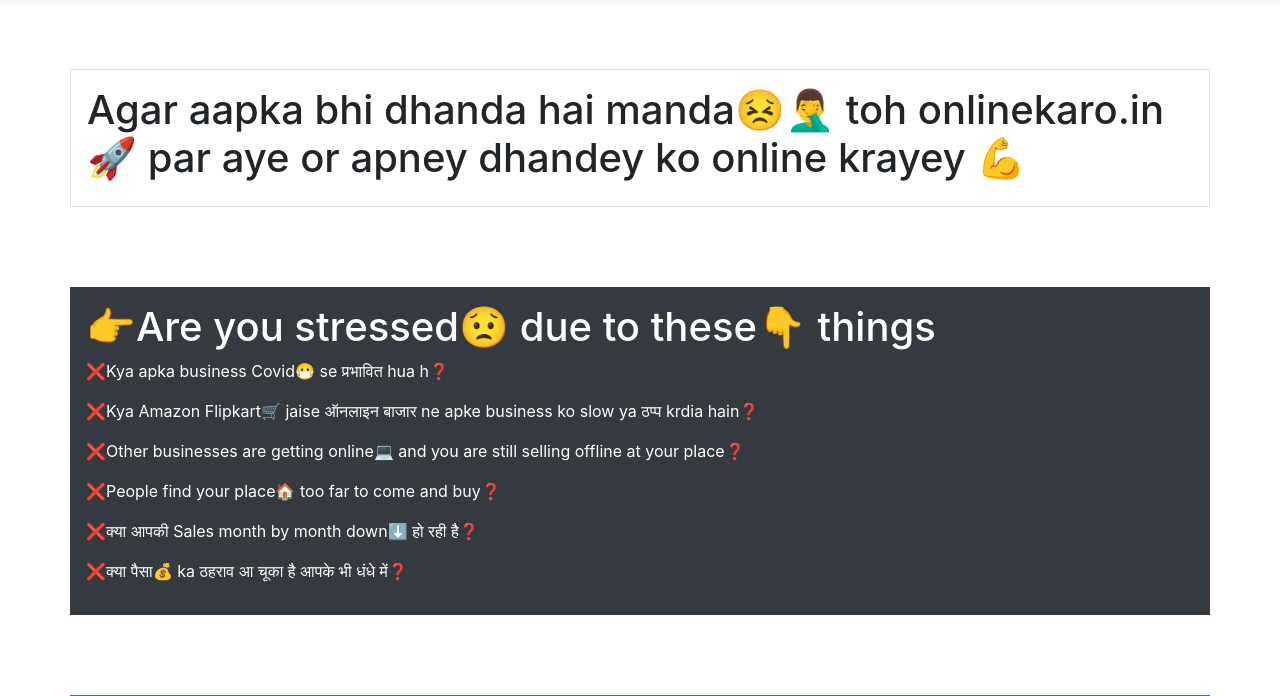
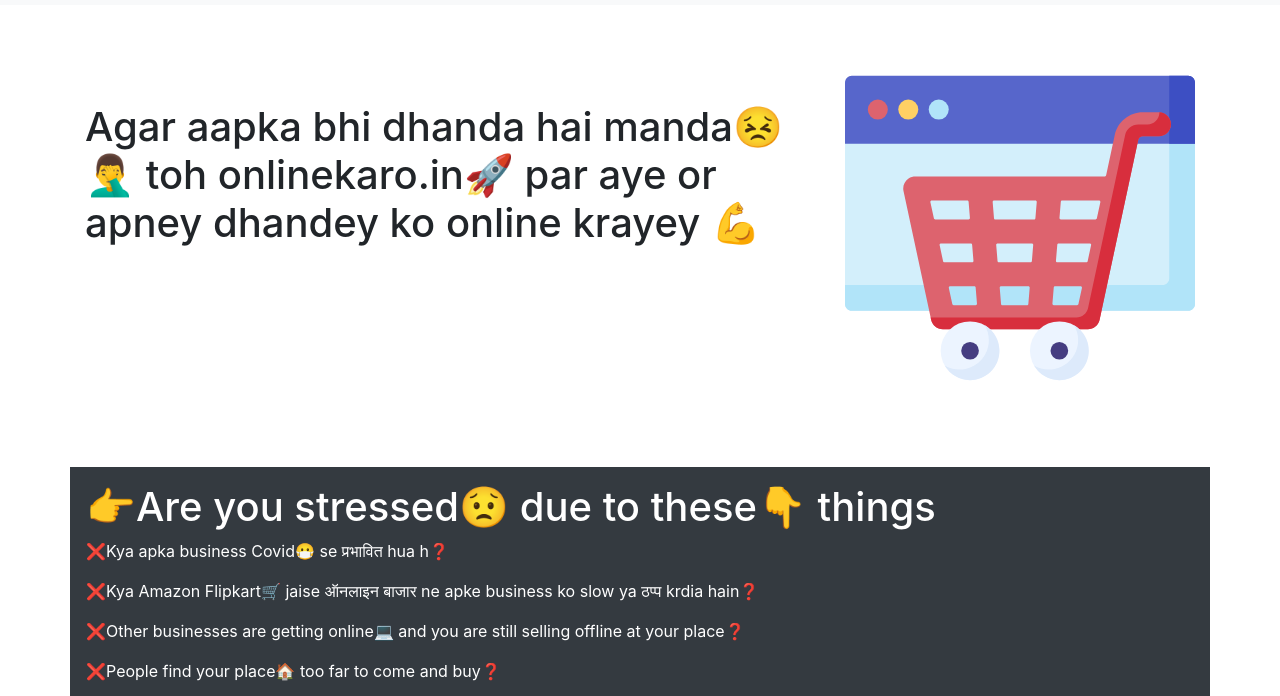
Before and after one commit to priyanshu-panwar/onlinekaro.in, a plain HTML site: page index.html in a window 1280 px wide. Shown: the part 96-792 px from the top of the page. Drawn offline with nearby package versions, Linux system fonts and the light colour scheme.

Commit message:
pictures

```diff
--- a/index.html
+++ b/index.html
@@ -85,32 +85,22 @@
           <h4><a class="nav-link" href="#pricing">Pricing💰</a></h4>
         </li>
         <li class="nav-item active">
-          <h4><a class="nav-link" href="why-us">Why Us👨‍💻</a></h4>
+          <h4><a class="nav-link" href="#why-us">Why Us👨‍💻</a></h4>
         </li>
       </ul>
-      <!--<form class="form-inline my-2 my-lg-0">
-        <input class="form-control mr-sm-2" type="search" placeholder="Search" aria-label="Search">
-        <button class="btn btn-outline-success my-2 my-sm-0" type="submit">Search</button>
-      </form>-->
-    </div>
-  </nav>
-  <!--<nav class="navbar navbar-light bg-light">
-    <div class="container">
-      <h1><a href="index.html"><img src="assets/sale.svg" style="height: 75px; width=75px;"></a> onlinekaro.in</h1>
-      <h4><a href="#pricing">Pricing💰</a></h4>
-      <h4><a href="#why-us">Why Us👨‍💻</a></h4>
     </div>
   </nav>
 
-  <div class="container" style="padding-top: 20px;">
-    <center><h1><img src="assets/sale.svg" style="height: 100px; width=100px;"> onlinekaro.in</h1></center>
-  </div>-->
 <br><br>
-<div class="container-sm p-3 my-3 border">
-  <h1>Agar aapka bhi dhanda hai manda😣🤦‍♂️ toh onlinekaro.in🚀
-    par aye or apney dhandey ko online krayey 💪
-   </h1>
-
+<div class="container">
+  <div class="row">
+<div class="col-xs-12 col-sm-6 col-lg-8" style="padding-top: 50px;">
+  <h1>Agar aapka bhi dhanda hai manda😣🤦‍♂️ toh onlinekaro.in🚀 par aye or apney dhandey ko online krayey 💪</h1>
+</div>
+<div class="col-xs-6 col-lg-4">
+  <img src="assets/sale.svg" style="height: 350px; width: 350px;">
+</div>
+</div>
 </div>
 <br><br>
 
```
